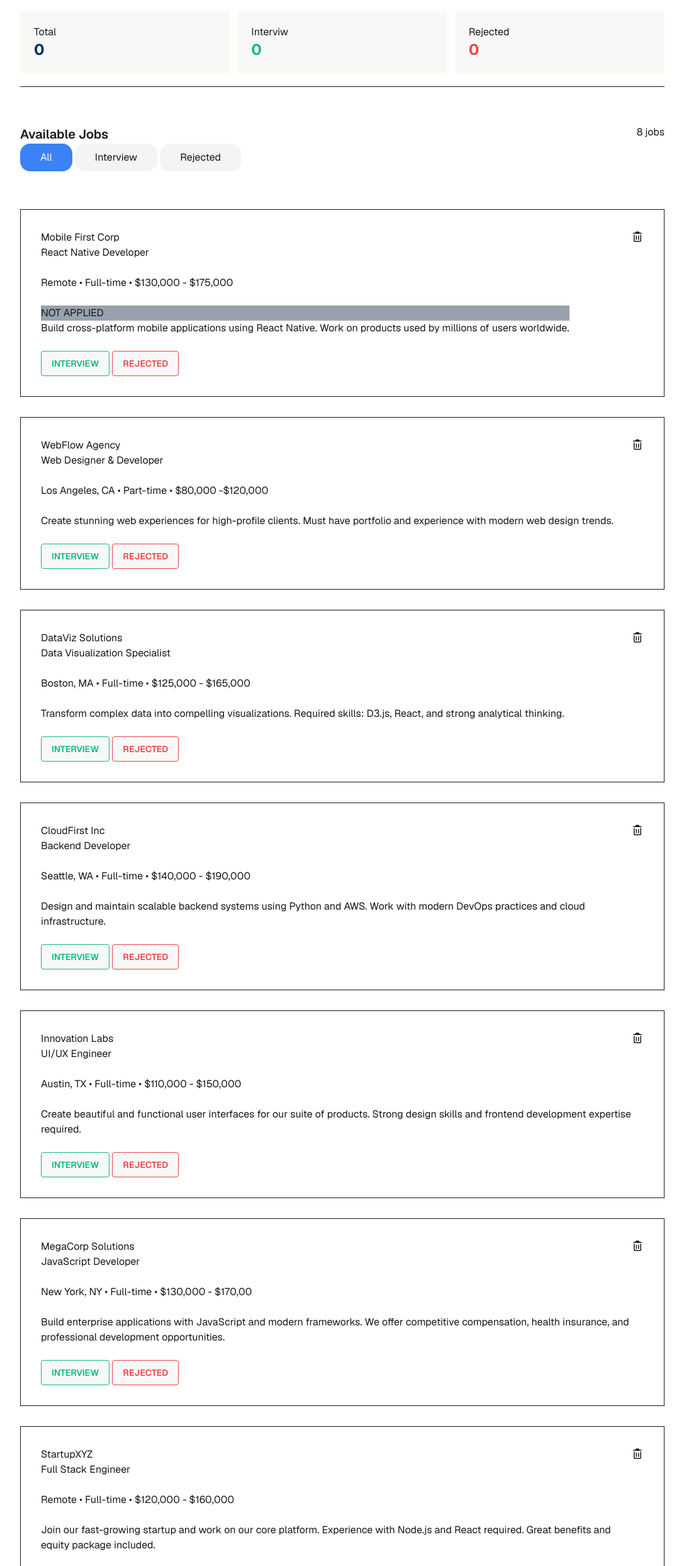
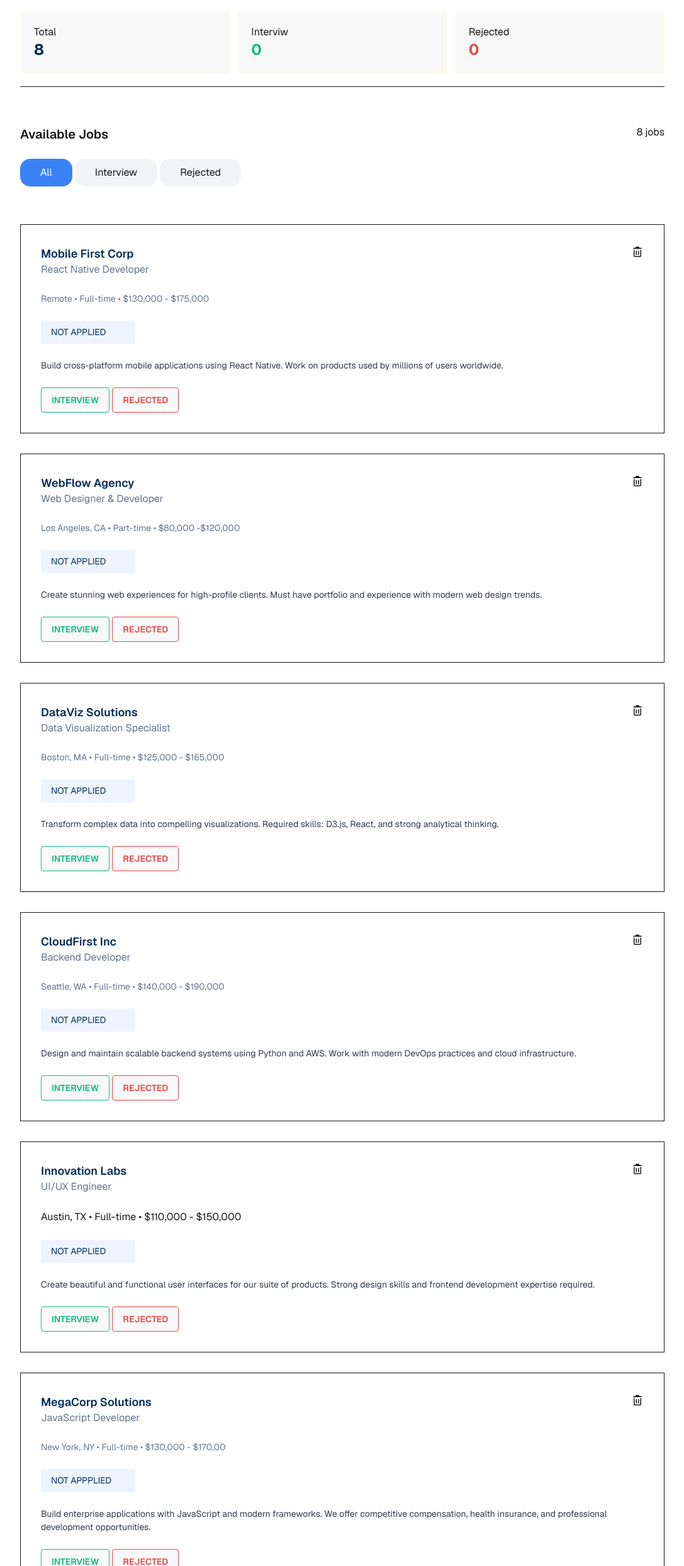
Before and after one commit to Muntasir333/Assignment-4, a plain HTML site: page index.html in a window 1280 px wide. Shown: the part 99-2585 px from the top of the page at 63% size, without its empty margins (96-1183 px from the left). Drawn offline with nearby package versions, Linux system fonts and the light colour scheme.

Commit message:
2nd Commit

```diff
--- a/index.html
+++ b/index.html
@@ -40,29 +40,30 @@
          <hr class="mt-5">
     </header>
 
-    <section class="available w-[80%] mx-auto mt-[60px] mb-4">
-        <div class="flex justify-between">
+    <section class="available w-[80%] mx-auto mt-[60px] mb-4px">
+        <div class="flex justify-between mb-6">
         <p class="font-semibold text-[20px]">Available Jobs</p>
         <P>8 jobs</P>
         </div>
 
         <div class="button gap-[100px]">
-            <button id="all-btn" class="bg-[#3B82F6] text-white px-8 py-2.5 rounded-2xl">All</button>
-            <button id="interview-btn" class="bg-gray-100 px-8 py-2.5 rounded-2xl">Interview</button>
-            <button id="rejected-btn" class="bg-gray-100 px-8 py-2.5 rounded-2xl">Rejected</button>
+            <button onclick="toggle ('allBtn')" id="allBtn" class="bg-[#3B82F6] text-white px-8 py-2.5 rounded-2xl">All</button>
+            <button onclick="toggle ('interviewBtn')" id="interviewBtn" class="bg-gray-100 px-8 py-2.5 rounded-2xl">Interview</button>
+            <button onclick="toggle ('rejectedBtn')" id="rejectedBtn" class="bg-gray-100 px-8 py-2.5 rounded-2xl">Rejected</button>
         </div>
     </section>
 
     <section id="card" class="w-[80%] mx-auto mt-[60px] space-y-8">
         <div class="flex justify-between border p-8">
             <div>
-                <h2 id="company-name">Mobile First Corp</h2>
-                <p id="position">React Native Developer</p>
+                <h2 id="company-name" class="text-[#002C5C] font-semibold text-[18px]">Mobile First Corp</h2>
+                <p id="position" class="text-[#64748B] font-normal text-[16px]">React Native Developer</p>
                 <br>
-                <p id="type">Remote • Full-time • $130,000 - $175,000</p>
+                <p id="type"  class="text-[#64748B] font-normal text-[14px]">Remote • Full-time • $130,000 - $175,000</p>
                 <br>
-                <p id="status" class="bg-gray-400">NOT APPLIED</p>
-                <p id="description">Build cross-platform mobile applications using React Native. Work on products used by millions of users worldwide.</p>
+                <p id="status" class="border-[#EEF4FF]] bg-[#EEF4FF] w-[150px] px-4 py-2 text-[#002C5C] font-normal text-[14px]">NOT APPLIED</p>
+                <br>
+                <p id="description" class="text-[#323B49] font-normal text-[14px]">Build cross-platform mobile applications using React Native. Work on products used by millions of users worldwide.</p>
                 <br>
                 <div id="btn">
                     <button id="int-btn" class="text-[#10B981] btn border-[#10B981]">INTERVIEW</button>
@@ -77,13 +78,14 @@
 
                <div class="flex justify-between border p-8">
             <div>
-                <h2 id="company-name">WebFlow Agency</h2>
-                <p id="position">Web Designer & Developer</p>
+                <h2 id="company-name" class="text-[#002C5C] font-semibold text-[18px]">WebFlow Agency</h2>
+                <p id="position" class="text-[#64748B] font-normal text-[16px]">Web Designer & Developer</p>
                 <br>
-                <p id="type">Los Angeles, CA • Part-time • $80,000 -$120,000</p>
+                <p id="type"  class="text-[#64748B] font-normal text-[14px]">Los Angeles, CA • Part-time • $80,000 -$120,000</p>
                 <br>
-                <p id="status"></p>
-                <p id="description">Create stunning web experiences for high-profile clients. Must have portfolio and experience with modern web design trends.</p>
+                <p id="status" class="border-[#EEF4FF]] bg-[#EEF4FF] w-[150px] px-4 py-2 text-[#002C5C] font-normal text-[14px]">NOT APPLIED</p>
+                <br>
+                <p id="description" class="text-[#323B49] font-normal text-[14px]">Create stunning web experiences for high-profile clients. Must have portfolio and experience with modern web design trends.</p>
                 <br>
                 <div id="btn">
                       <button id="int-btn" class="text-[#10B981] btn border-[#10B981]">INTERVIEW</button>
@@ -98,13 +100,14 @@
 
                <div class="flex justify-between border p-8">
             <div>
-                <h2 id="company-name">DataViz Solutions</h2>
-                <p id="position">Data Visualization Specialist</p>
+                <h2 id="company-name" class="text-[#002C5C] font-semibold text-[18px]">DataViz Solutions</h2>
+                <p id="position" class="text-[#64748B] font-normal text-[16px]">Data Visualization Specialist</p>
                 <br>
-                <p id="type">Boston, MA • Full-time • $125,000 - $165,000</p>
+                <p id="type"  class="text-[#64748B] font-normal text-[14px]">Boston, MA • Full-time • $125,000 - $165,000</p>
                 <br>
-                <p id="status"></p>
-                <p id="description">Transform complex data into compelling visualizations. Required skills: D3.js, React, and strong analytical thinking.</p>
+                <p id="status" class="border-[#EEF4FF]] bg-[#EEF4FF] w-[150px] px-4 py-2 text-[#002C5C] font-normal text-[14px]">NOT APPLIED</p>
+                <br>
+                <p id="description" class="text-[#323B49] font-normal text-[14px]">Transform complex data into compelling visualizations. Required skills: D3.js, React, and strong analytical thinking.</p>
                 <br>
                 <div id="btn">
                       <button id="int-btn" class="text-[#10B981] btn border-[#10B981]">INTERVIEW</button>
@@ -119,13 +122,14 @@
 
                <div class="flex justify-between border p-8">
             <div>
-                <h2 id="company-name">CloudFirst Inc</h2>
-                <p id="position">Backend Developer</p>
+                <h2 id="company-name" class="text-[#002C5C] font-semibold text-[18px]">CloudFirst Inc</h2>
+                <p id="position" class="text-[#64748B] font-normal text-[16px]">Backend Developer</p>
                 <br>
-                <p id="type">Seattle, WA • Full-time • $140,000 - $190,000</p>
+                <p id="type"  class="text-[#64748B] font-normal text-[14px]">Seattle, WA • Full-time • $140,000 - $190,000</p>
                 <br>
-                <p id="status"></p>
-                <p id="description">Design and maintain scalable backend systems using Python and AWS. Work with modern DevOps practices and cloud infrastructure.</p>
+                <p id="status" class="border-[#EEF4FF]] bg-[#EEF4FF] w-[150px] px-4 py-2 text-[#002C5C] font-normal text-[14px]">NOT APPLIED</p>
+                <br>
+                <p id="description" class="text-[#323B49] font-normal text-[14px]">Design and maintain scalable backend systems using Python and AWS. Work with modern DevOps practices and cloud infrastructure.</p>
                 <br>
                 <div id="btn">
                      <button id="int-btn" class="text-[#10B981] btn border-[#10B981]">INTERVIEW</button>
@@ -140,13 +144,14 @@
 
                <div class="flex justify-between border p-8">
             <div>
-                <h2 id="company-name">Innovation Labs</h2>
-                <p id="position">UI/UX Engineer</p>
+                <h2 id="company-name" class="text-[#002C5C] font-semibold text-[18px]">Innovation Labs</h2>
+                <p id="position" class="text-[#64748B] font-normal text-[16px]">UI/UX Engineer</p>
                 <br>
                 <p id="type">Austin, TX • Full-time • $110,000 - $150,000</p>
                 <br>
-                <p id="status"></p>
-                <p id="description">Create beautiful and functional user interfaces for our suite of products. Strong design skills and frontend development expertise required.</p>
+                <p id="status" class="border-[#EEF4FF]] bg-[#EEF4FF] w-[150px] px-4 py-2 text-[#002C5C] font-normal text-[14px]">NOT APPLIED</p>
+                <br>
+                <p id="description" class="text-[#323B49] font-normal text-[14px]">Create beautiful and functional user interfaces for our suite of products. Strong design skills and frontend development expertise required.</p>
                 <br>
                 <div id="btn">
                 <button id="int-btn" class="text-[#10B981] btn border-[#10B981]">INTERVIEW</button>
@@ -161,13 +166,14 @@
 
                <div class="flex justify-between border p-8">
             <div>
-                <h2 id="company-name">MegaCorp Solutions</h2>
-                <p id="position">JavaScript Developer</p>
+                <h2 id="company-name" class="text-[#002C5C] font-semibold text-[18px]">MegaCorp Solutions</h2>
+                <p id="position" class="text-[#64748B] font-normal text-[16px]">JavaScript Developer</p>
                 <br>
-                <p id="type">New York, NY • Full-time • $130,000 - $170,00</p>
+                <p id="type" class="text-[#64748B] font-normal text-[14px]">New York, NY • Full-time • $130,000 - $170,00</p>
                 <br>
-                <p id="status"></p>
-                <p id="description">Build enterprise applications with JavaScript and modern frameworks. We offer competitive compensation, health insurance, and professional development opportunities.</p>
+                <p id="status" class="border-[#EEF4FF]] bg-[#EEF4FF] w-[150px] px-4 py-2 text-[#002C5C] font-normal text-[14px]">NOT APPPLIED</p>
+                <br>
+                <p id="description" class="text-[#323B49] font-normal text-[14px]">Build enterprise applications with JavaScript and modern frameworks. We offer competitive compensation, health insurance, and professional development opportunities.</p>
                 <br>
                 <div id="btn">
                  <button id="int-btn" class="text-[#10B981] btn border-[#10B981]">INTERVIEW</button>
@@ -182,13 +188,14 @@
 
                <div class="flex justify-between border p-8">
             <div>
-                <h2 id="company-name">StartupXYZ</h2>
-                <p id="position">Full Stack Engineer</p>
+                <h2 id="company-name" class="text-[#002C5C] font-semibold text-[18px]">StartupXYZ</h2>
+                <p id="position" class="text-[#64748B] font-normal text-[16px]">Full Stack Engineer</p>
                 <br>
-                <p id="type">Remote • Full-time • $120,000 - $160,000</p>
+                <p id="type"  class="text-[#64748B] font-normal text-[14px]">Remote • Full-time • $120,000 - $160,000</p>
                 <br>
-                <p id="status"></p>
-                <p id="description">Join our fast-growing startup and work on our core platform. Experience with Node.js and React required. Great benefits and equity package included.</p>
+                <p id="status" class="border-[#EEF4FF]] bg-[#EEF4FF] w-[150px] px-4 py-2 text-[#002C5C] font-normal text-[14px]"> NOT APPLIED</p>
+                <br>
+                <p id="description" class="text-[#323B49] font-normal text-[14px]">Join our fast-growing startup and work on our core platform. Experience with Node.js and React required. Great benefits and equity package included.</p>
                 <br>
                 <div id="btn">
                       <button id="int-btn" class="text-[#10B981] btn border-[#10B981]">INTERVIEW</button>
@@ -203,13 +210,14 @@
 
                <div class="flex justify-between border p-8">
             <div>
-                <h2 id="company-name">TechCorp Industries</h2>
-                <p id="position">Senior Frontend Developer</p>
+                <h2 id="company-name" class="text-[#002C5C] font-semibold text-[18px]">TechCorp Industries</h2>
+                <p id="position" class="text-[#64748B] font-normal text-[16px]">Senior Frontend Developer</p>
                 <br>
-                <p id="type">San Francisco, CA • Full-time • $130,000 - $175,000</p>
+                <p id="type"  class="text-[#64748B] font-normal text-[14px]">San Francisco, CA • Full-time • $130,000 - $175,000</p>
                 <br>
-                <p id="status"></p>
-                <p id="description">We are looking for an experienced Frontend Developer to build scalable web applications using React and TypeScript. You will work with a talented team on cutting-edge projects.</p>
+                <p id="status" class="border-[#EEF4FF]] bg-[#EEF4FF] w-[150px] px-4 py-2 text-[#002C5C] font-normal text-[14px]">NOT APPLLIED</p>
+                <br>
+                <p id="description" class="text-[#323B49] font-normal text-[14px]">We are looking for an experienced Frontend Developer to build scalable web applications using React and TypeScript. You will work with a talented team on cutting-edge projects.</p>
                 <br>
                 <div id="btn">
                 <button id="int-btn" class="text-[#10B981] btn border-[#10B981]">INTERVIEW</button>
@@ -223,5 +231,6 @@
         </div>
 
     </section>
+    <script src="script.js"></script>
 </body>
 </html>
--- /dev/null
+++ b/script.js
@@ -0,0 +1,35 @@
+let interviewList = [];
+let rejectedList = [];
+
+let total = document.getElementById("total");
+let interview = document.getElementById("interview");
+let rejected = document.getElementById("rejected");
+
+const allCardSection = document.getElementById('card')
+
+function calculateCount (){
+    total.innerText = allCardSection.children.length;
+    interview.innerText = interviewList.length;
+    rejected.innerText = rejectedList.length;
+}
+calculateCount();
+
+
+
+
+
+
+function toggle(id){
+    allBtn.classList.remove('bg-[#3B82F6]', 'text-white');
+    interviewBtn.classList.remove('bg-[#3B82F6]', 'text-white');
+    rejectedBtn.classList.remove('bg-[#3B82F6]', 'text-white');
+
+
+    allBtn.classList.add('bg-gray-100', 'text-black');
+    interviewBtn.classList.add('bg-gray-100', 'text-black');
+    rejectedBtn.classList.add('bg-gray-100', 'text-black');
+
+    const selected = document.getElementById(id);
+    selected.classList.remove('bg-gray-100', 'text-black');
+    selected.classList.add('bg-[#3B82F6]', 'text-white');
+}
```
